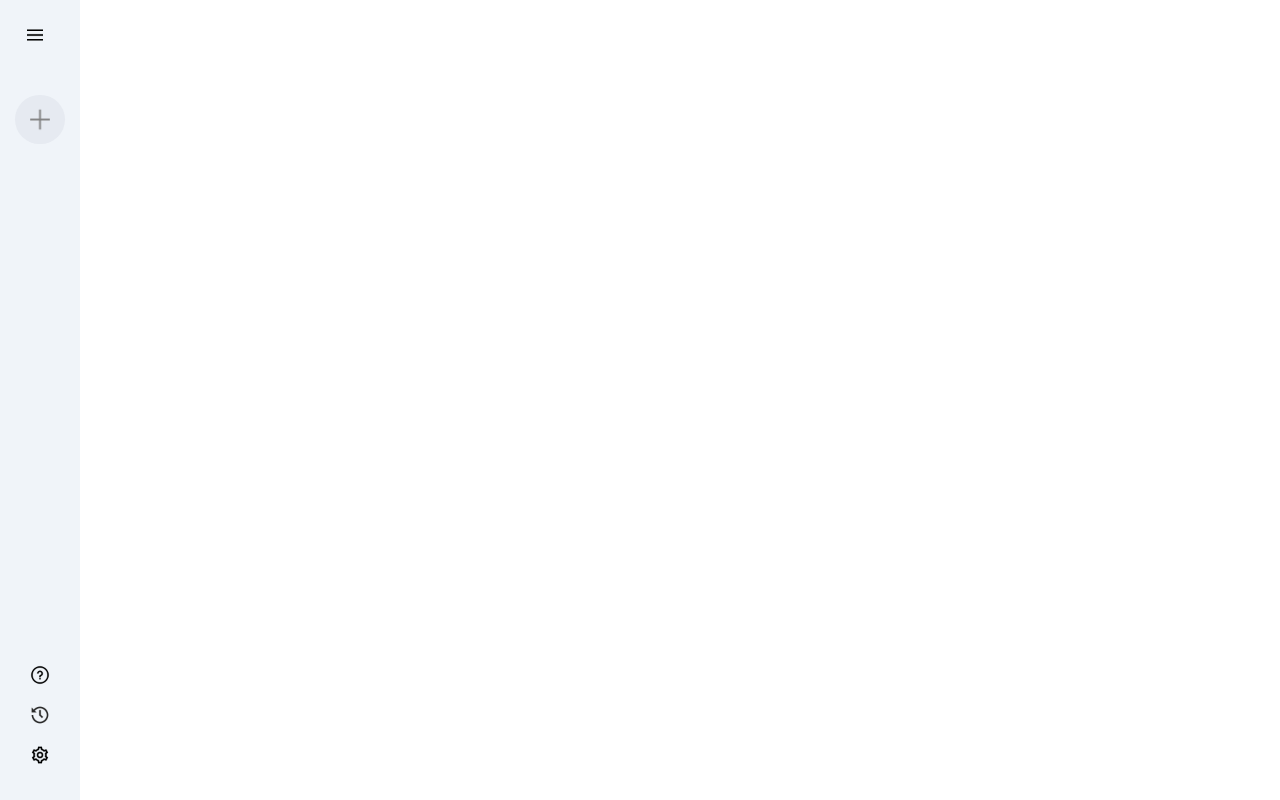
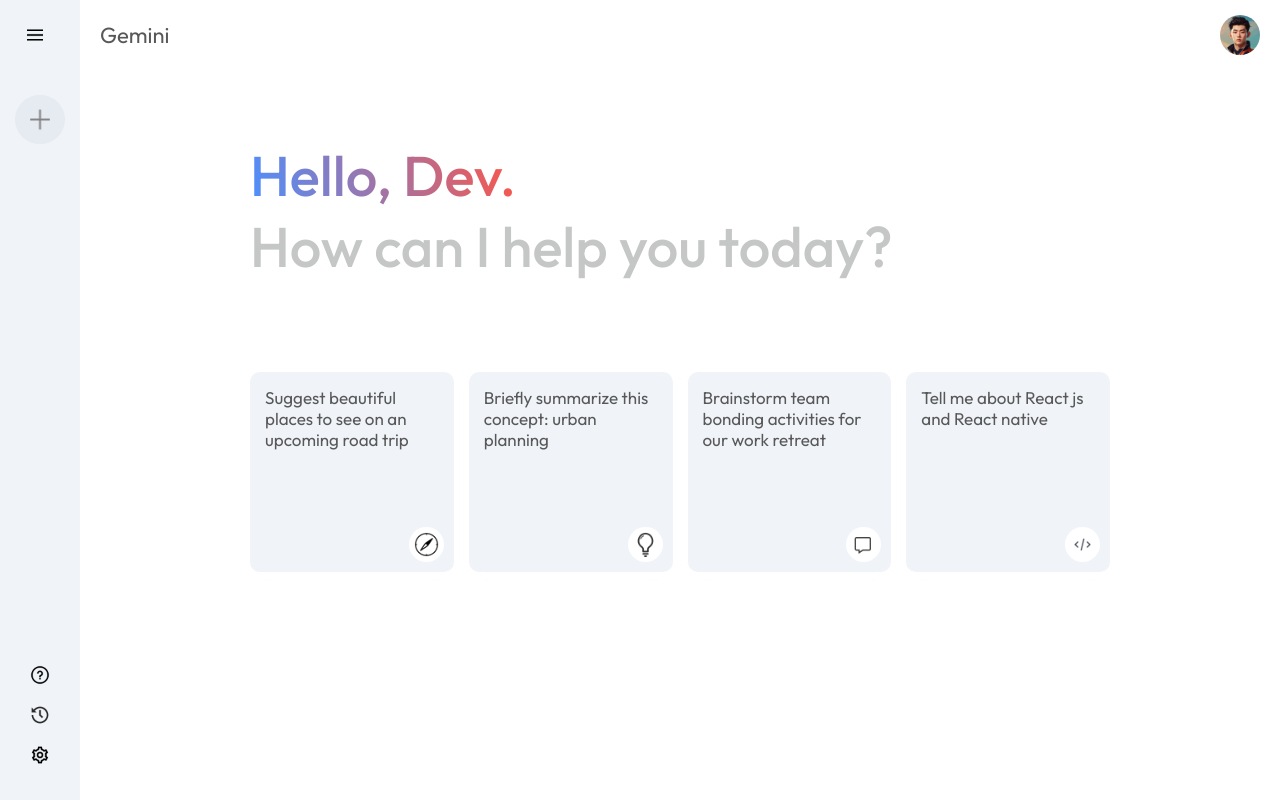
Before and after one commit to Umair505/react-beginner-zone, a React (Vite) app in the folder gemini-ai-clone/: page / in a window 1280 px wide. Built offline with nearby package versions, Linux system fonts and the light colour scheme.

Commit message:
card section done

```diff
--- a/gemini-ai-clone/src/App.jsx
+++ b/gemini-ai-clone/src/App.jsx
@@ -1,10 +1,12 @@
 import React from 'react'
 import Sidebar from './components/sidebar/Sidebar'
+import Main from './components/Main/Main'
 
 const App = () => {
   return (
     <>
       <Sidebar></Sidebar>
+      <Main></Main>
     </>
   )
 }
--- /dev/null
+++ b/gemini-ai-clone/src/components/Main/Main.css
@@ -0,0 +1,73 @@
+.main{
+    flex: 1;
+    min-height: 100vh;
+    position: relative;
+
+}
+.main .nav{
+    display: flex;
+    align-items: center;
+    justify-content: space-between;
+    font-size: 22px;
+    padding: 15px 20px;
+    color: #585858;
+}
+.main .nav img{
+    width: 40px;
+    border-radius: 50%;
+}
+.main-container{
+    max-width: 900px;
+    margin: auto;
+}
+.main .greet{
+    margin: 50px 0px;
+    font-size: 56px;
+    color: #c4c7c5;
+    font-weight: 500;
+    padding: 20px;
+
+}
+.main .greet span{
+    background: -webkit-linear-gradient(16deg,#4b90ff,#ff5546);
+    -webkit-background-clip: text;
+    -webkit-text-fill-color: transparent;
+}
+.main .cards{
+    display: grid;
+    grid-template-columns: repeat(auto-fill,minmax(180px,1fr));
+    gap: 15px;
+    padding: 20px;
+}
+.main .card {
+    height: 200px;
+    padding: 15px;
+    background-color: #f0f4f9;
+    position: relative;
+    overflow: hidden;
+    border-radius: 10px;
+    box-shadow: 0px 2px 10px rgba(244, 241, 241, 0.1);
+    cursor: pointer;
+    transition: transform 0.3s ease, background-color 0.3s ease, box-shadow 0.3s ease;
+}
+
+.main .card img {
+    width: 35px;
+    padding: 5px;
+    position: absolute;
+    background-color: white;
+    border-radius: 20px;
+    bottom: 10px;
+    right: 10px;
+}
+
+.main .card p {
+    color: #585858;
+    font-size: 17px;
+}
+
+.main .card:hover {
+    background-color: #dfe4ea;
+    transform: scale(1.03);
+    box-shadow: 0px 4px 20px rgba(0, 0, 0, 0.15);
+}
--- /dev/null
+++ b/gemini-ai-clone/src/components/Main/Main.jsx
@@ -0,0 +1,39 @@
+import React from 'react'
+import './Main.css'
+import { assets } from '../../assets/assets'
+const Main = () => {
+  return (
+    <div className='main'>
+        <div className="nav">
+            <p>Gemini</p>
+            <img src={assets.user_icon} alt="" />
+        </div>
+        <div className="main-container">
+            <div className="greet">
+                <p><span>Hello, Dev.</span></p>
+                <p>How can I help you today?</p>
+            </div>
+            <div className="cards">
+                <div className="card">
+                    <p>Suggest beautiful places to see on an upcoming road trip</p>
+                    <img src={assets.compass_icon} alt="" />
+                </div>
+                <div className="card">
+                    <p>Briefly summarize this concept: urban planning</p>
+                    <img src={assets.bulb_icon} alt="" />
+                </div>
+                <div className="card">
+                    <p>Brainstorm team bonding activities for our work retreat</p>
+                    <img src={assets.message_icon} alt="" />
+                </div>
+                <div className="card">
+                    <p>Tell me about React js and React native</p>
+                    <img src={assets.code_icon} alt="" />
+                </div>
+            </div>
+        </div>
+    </div>
+  )
+}
+
+export default Main
```
